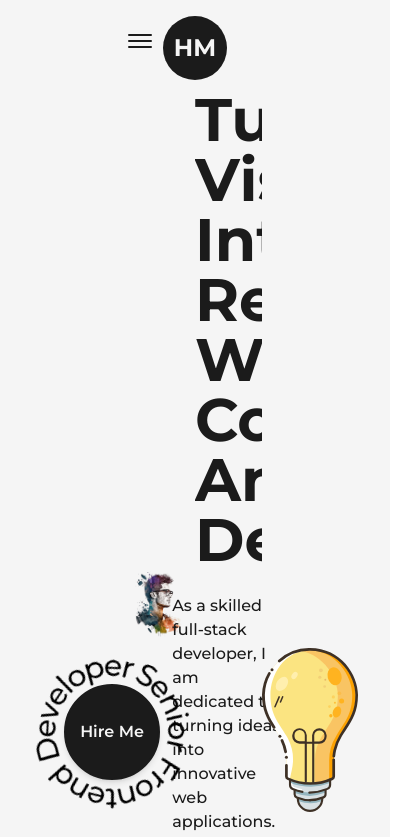
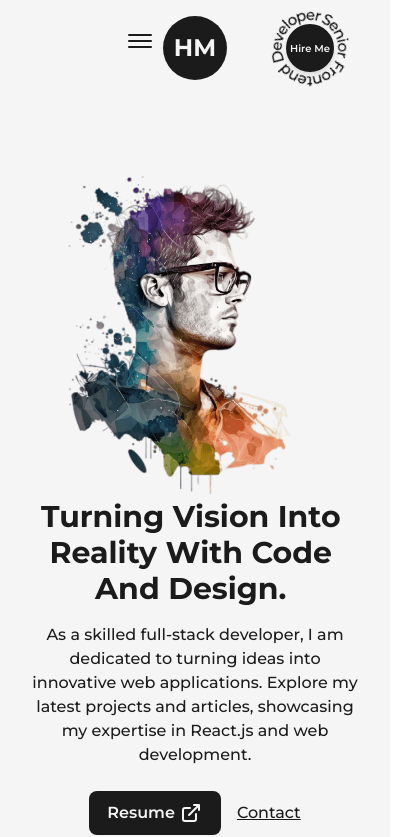
Before and after one commit to HanyMagdy25/hany-magdy-portfolio, a Next.js app: page / in a window 390 px wide. Shown: the top 837 px of the page, 416 px wide, since content can reach past the window. Built offline with nearby package versions, Linux system fonts and the light colour scheme.

Commit message:
finish home Responive

```diff
--- a/src/components/AnimatedText.js
+++ b/src/components/AnimatedText.js
@@ -29,7 +29,7 @@
 const AnimatedText = ({ text, className = "" }) => {
   return (
     <div className="w-full mx-auto py-2 flex items-center justify-center
-    text-center overflow-hidden ">
+    text-center overflow-hidden sm:py-0  ">
       <motion.h1
         className={`inline-block w-full text-dark font-bold capitalize text-8xl
         dark:text-light ${className}`}
--- a/src/components/Footer.js
+++ b/src/components/Footer.js
@@ -6,9 +6,9 @@
   return (
     <footer
       className="w-full border-t-2 border-solid border-dark
-     font-medium text-lg dark:text-light dark:border-light"
+     font-medium text-lg dark:text-light dark:border-light sm:text-base"
     >
-      <Layout className="py-8 flex items-center justify-between">
+      <Layout className="py-8 flex items-center justify-between lg:flex-col lg:py-6">
         <span>{new Date().getFullYear()} &copy; All Right Reserved.</span>
         <div className="flex items-center">
           Build With{" "}
--- a/src/components/HireMe.js
+++ b/src/components/HireMe.js
@@ -2,15 +2,16 @@
 import Link from "next/link";
 import React from "react";
 import hireSvg from "../../assets/Senior_Frontend_Developer.svg";
-import { CircularText } from "./Icons";
+// import { CircularText } from "./Icons";
 
 const HireMe = () => {
   return (
     <div
       className="fixed left-4 bottom-4
-    flex items-center justify-center overflow-hidden"
+    flex items-center justify-center overflow-hidden
+     md:right-8 md:left-auto md:top-0 md:bottom-auto md:absolute"
     >
-      <div className="w-48 h-auto flex items-center justify-center relative">
+      <div className="w-48 h-auto flex items-center justify-center relative md:w-24">
         <Image
           src={hireSvg}
           alt="hireSvg"
@@ -24,7 +25,8 @@
           border-solid border-dark w-24 h-24 rounded-full font-semibold
            border-2 hover:text-dark hover:bg-light
            dark:bg-light dark:text-dark hover:dark:bg-dark
-           hover:dark:text-light hover:dark:border-light"
+           hover:dark:text-light hover:dark:border-light
+           md:w-12 md:h-12 md:text-[10px]"
         >
           Hire Me
         </Link>
--- a/src/components/Layout.js
+++ b/src/components/Layout.js
@@ -3,8 +3,8 @@
 const Layout = ({ children, className = "" }) => {
   return (
     <div
-      className={`w-full h-full inline-block z-0 bg-light
-       dark:bg-dark p-32 ${className}`}
+      className={`w-full h-full inline-block z-0  bg-light
+       dark:bg-dark p-32 xl:p-24 lg:p-16 md:p-12 sm:p-8 ${className}`}
     >
       {children}
     </div>
--- a/src/pages/index.js
+++ b/src/pages/index.js
@@ -16,20 +16,22 @@
         <meta name="description" content="Hany Magdy - Frontend Developer" />
       </Head>
       <main className="flex items-center text-dark w-full min-h-screen dark:text-light">
-        <Layout className="pt-0">
-          <div className="flex justify-center items-center w-full">
-            <div className="w-1/2">
+        <Layout className="pt-0 md:pt-16 sm:pt-8">
+          <div className="flex justify-center items-center w-full lg:flex-col">
+            <div className="w-1/2 md:w-full">
               <Image
                 src={profileImg}
+                priority
                 alt="HanyMagdy"
-                className="w-full h-auto"
+                className="w-full h-auto lg:hidden md:inline-block md:w-full"
               />
             </div>
-            <div className="w-1/2 flex flex-col items-center self-center">
+            <div className="w-1/2 flex flex-col items-center self-center lg:w-full lg:text-center">
               {/* <h1>Turning Vision Into Reality With Code And Design. </h1> */}
               <AnimatedText
                 text="Turning Vision Into Reality With Code And Design."
-                className="!text-6xl !text-left"
+                className="!text-6xl !text-left xl:!text-5xl lg:!text-center
+                lg:!text-6xl md:!text-5xl sm:!text-3xl"
               />
               <p className="my-4 text-base font-medium">
                 As a skilled full-stack developer, I am dedicated to turning
@@ -37,7 +39,7 @@
                 projects and articles, showcasing my expertise in React.js and
                 web development.
               </p>
-              <div className="flex items-center self-start mt-2">
+              <div className="flex items-center self-start mt-2 lg:self-center">
                 <Link
                   href="/Hany-Magdy-Frontend-ReactJs.pdf"
                   target={"_blank"}
@@ -45,7 +47,7 @@
                   text-lg font-semibold hover:bg-light hover:text-dark border-2
                   border-solid border-transparent hover:border-dark transition
                   duration-300 dark:bg-light dark:text-dark hover:dark:bg-dark
-                hover:dark:text-light hover:dark:border-light"
+                hover:dark:text-light hover:dark:border-light md:p-2 md:px-4 md:text-base"
                   download={true}
                 >
                   Resume <LinkArrow className={"w-6 ml-1"} />
@@ -54,7 +56,7 @@
                   href="mailto:hany.magdy25@gmail.com"
                   target={"_blank"}
                   className="ml-4 text-lg font-medium items-center
-                   text-dark dark:text-light "
+                   text-dark dark:text-light underline md:text-base"
                 >
                   Contact
                 </Link>
@@ -63,7 +65,7 @@
           </div>
         </Layout>
         <HireMe />
-        <div className="absolute right-8 bottom-8 inline-block w-24">
+        <div className="absolute right-8 bottom-8 inline-block w-24 md:hidden">
           <Image src={lightBulb} alt="HanyMagdy" className="w-full h-auto" />
         </div>
       </main>
```
